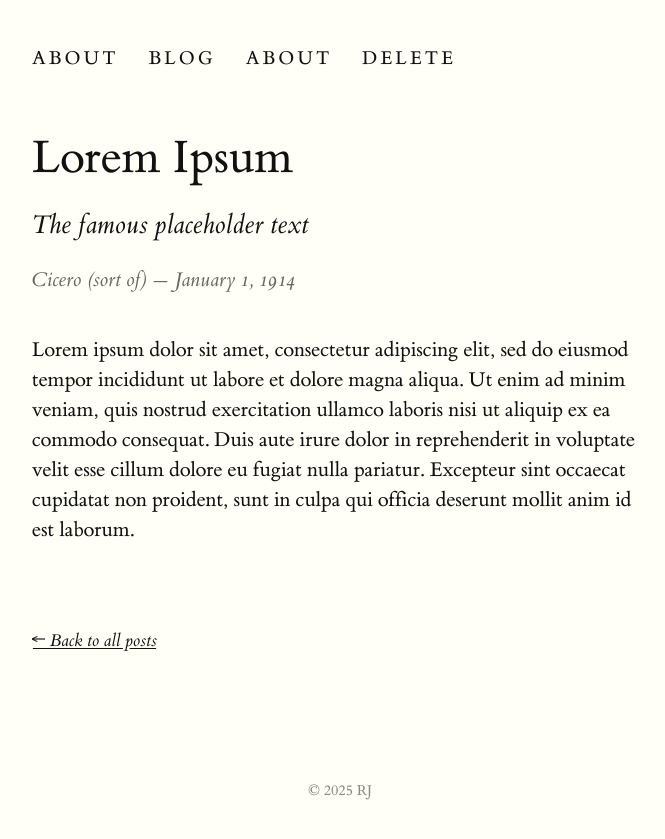
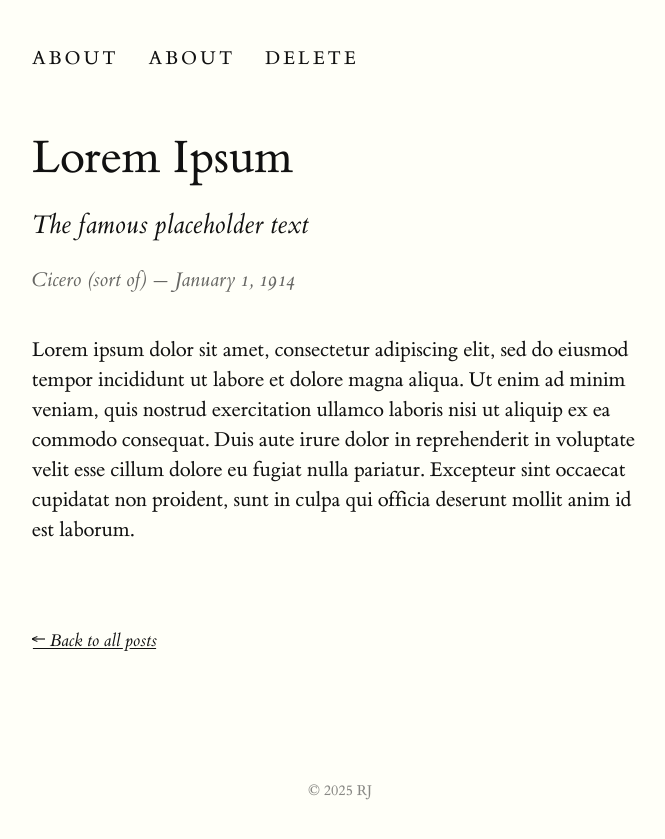
Before and after one commit to gumption-fun/gumption-blog, a Jekyll site: the page built from _posts/1914-01-01-lorem-ipsum.md, in a window 1280 px wide. Shown: the top 839 px of the page, without its empty margins (128-793 px from the left). Built offline with Jekyll 4.4.1, drawn with Linux system fonts in a browser that asks for light colours.

Commit message:
Update index.md

```diff
--- a/blog/index.md
+++ b/blog/index.md
@@ -1,5 +1,5 @@
 ---
 layout: blog-list
-title: Blog
-weight: 2
+title: " "
+weight: 7
 ---
```
